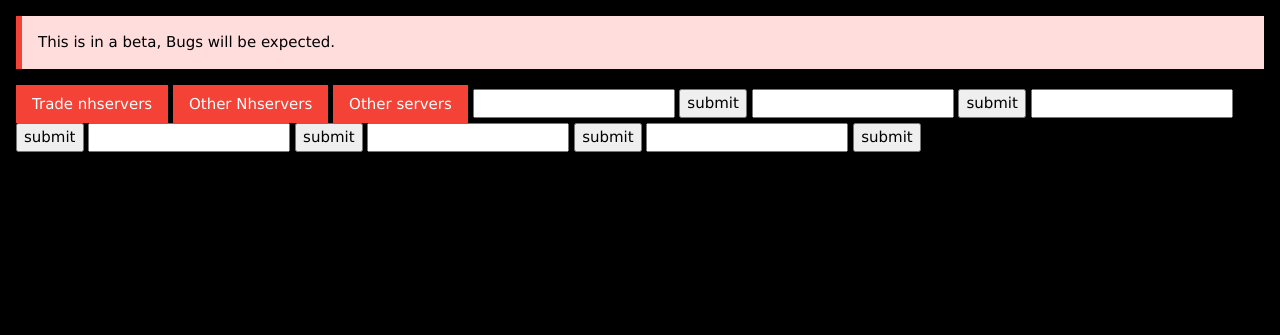
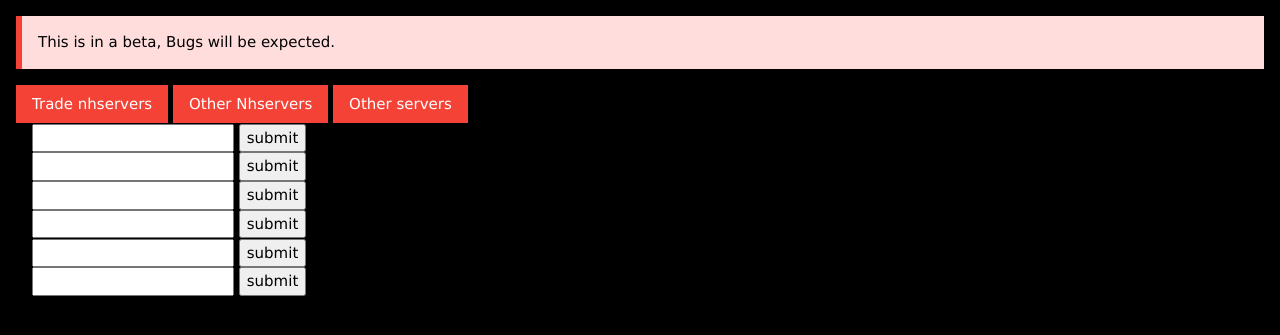
Before and after one commit to Hackerjef/hackerjef.github.io, a Jekyll site: the page Steamingame/ingame.html, which Jekyll copies as it is, in a window 1280 px wide. Shown: the top 335 px of the page. Built offline with Jekyll 4.4.1, drawn with Linux system fonts in a browser that asks for light colours; nearby versions of some CDN libraries; library files that are not in the unit come from our copies.

Commit message:
Fixed 404.html (not having corect file structure(was soundbite not sound) fixed up ingame.html to make it look decent
Signed-off-by: august <auguststenz@aol.com>

```diff
--- a/404.html
+++ b/404.html
@@ -9,10 +9,10 @@
 
 	</head>
 	<body style="margin-top:5%">
-		<h3><a href="http://hackerjef.github.io"><img src="img/picgifs-inception.jpg" alt="WE MUST GO DEEPER" style="width:800px;" /></a></h3>
-        <!-- <embed src="sound/inception.mp3" autostart="true" loop="true" volume=100 input style="visibility:hidden;"> -->
+		<h3><a href="http://hackerjef.github.io"><img src="/img/picgifs-inception.jpg" alt="WE MUST GO DEEPER" style="width:800px;" /></a></h3>
+        <!-- <embed src="/sound/inception.mp3" autostart="true" loop="true" volume=100 input style="visibility:hidden;"> -->
         <audio autoplay loop>
-        <source src="soundbite/inception.mp3" type="audio/mpeg">
+        <source src="/sound/inception.mp3" type="audio/mpeg">
         </audio>
 	</body>
 </html>
--- a/Steamingame/ingame.html
+++ b/Steamingame/ingame.html
@@ -55,18 +55,31 @@
   </div>
 
 <!-- Serches -->
+  <div class="w3-container">
     <input type="text" id="google" />
     <input type="submit" value="submit" onclick="google();" />
+  </div>
+  <div class="w3-container">
     <input type="text" id="steamrep" />
     <input type="submit" value="submit" onclick="steamrep();" />
+  </div>
+  <div class="w3-container">
     <input type="text" id="nhsbans" />
     <input type="submit" value="submit" onclick="nhsbans();" />
+  </div>
+  <div class="w3-container">
     <input type="text" id="nhscomms" />
     <input type="submit" value="submit" onclick="nhscomms();" />
+  </div>
+  <div class="w3-container">
     <input type="text" id="steam" />
     <input type="submit" value="submit" onclick="steam();" />
+  </div>
+  <div class="w3-container">
     <input type="text" id="youtube" />
     <input type="submit" value="submit" onclick="youtube();" />
+  </div>
 
 </body>
+
 </html>
```
Lines whose indentation alone changed are shown as unchanged.
